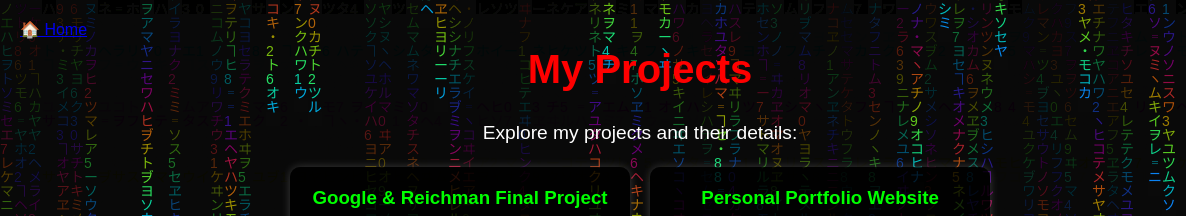
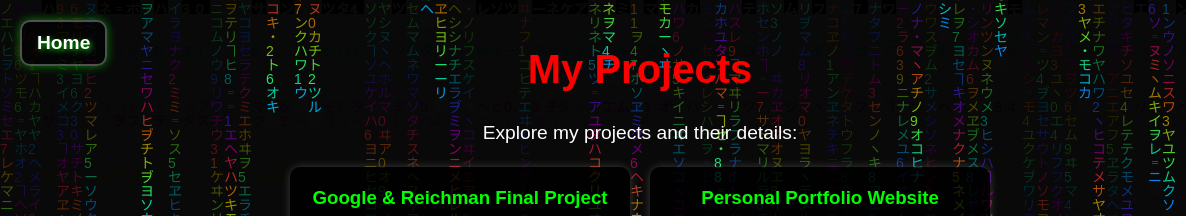
Before and after one commit to moussa-adgam/portfolio, a plain HTML site: page projects.html in a window 1280 px wide. Shown: the top 216 px of the page, 0-1186 px from the left. Drawn offline with Linux system fonts and the light colour scheme.

Commit message:
Updated design and fixed floating Home button transparency

```diff
--- a/projects.html
+++ b/projects.html
@@ -9,7 +9,13 @@
 <body>
     <canvas id="matrixCanvas"></canvas> <!-- רקע ה-Matrix -->
 
-    <a href="index.html" class="floating-home">🏠 Home</a>
+       <!-- כפתור Home צף -->
+<div class="floating-home">
+    <a href="index.html" class="home-button">
+
+        <span>Home</span>
+    </a>
+</div>
 
 
 
```
Also changed, not shown: about.html (+6 -2 lines), index.html (+3 -0 lines), skills.html (+6 -1 lines), 1 other file.
